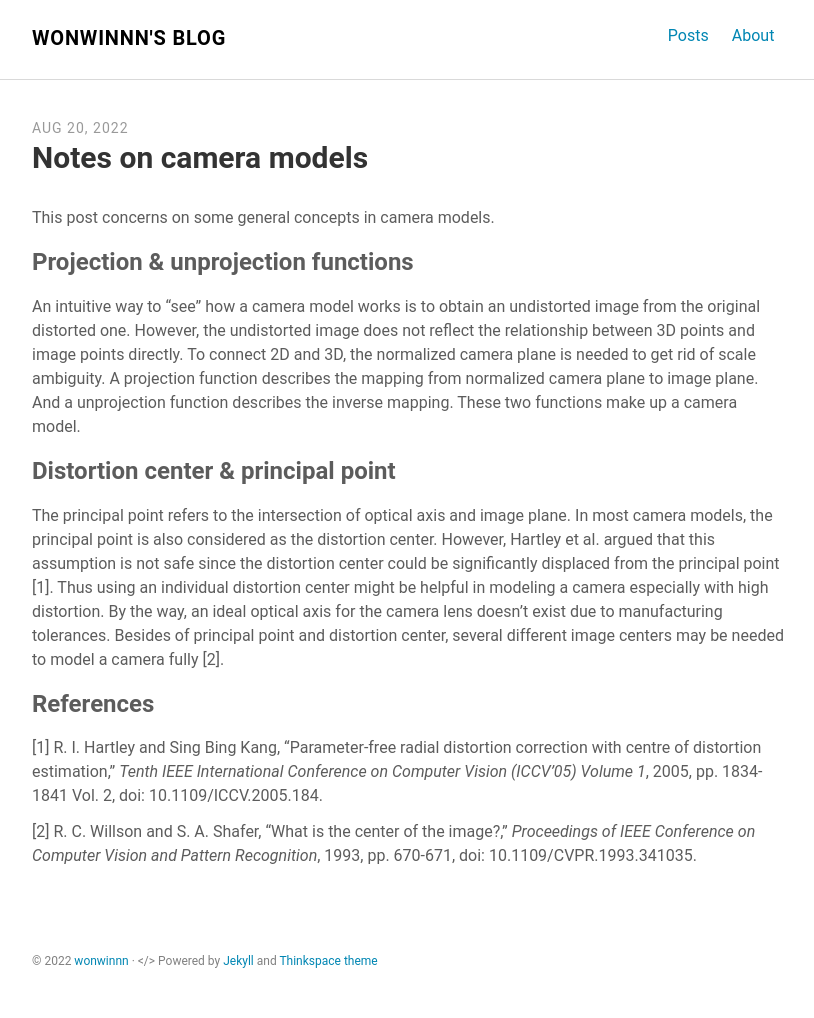
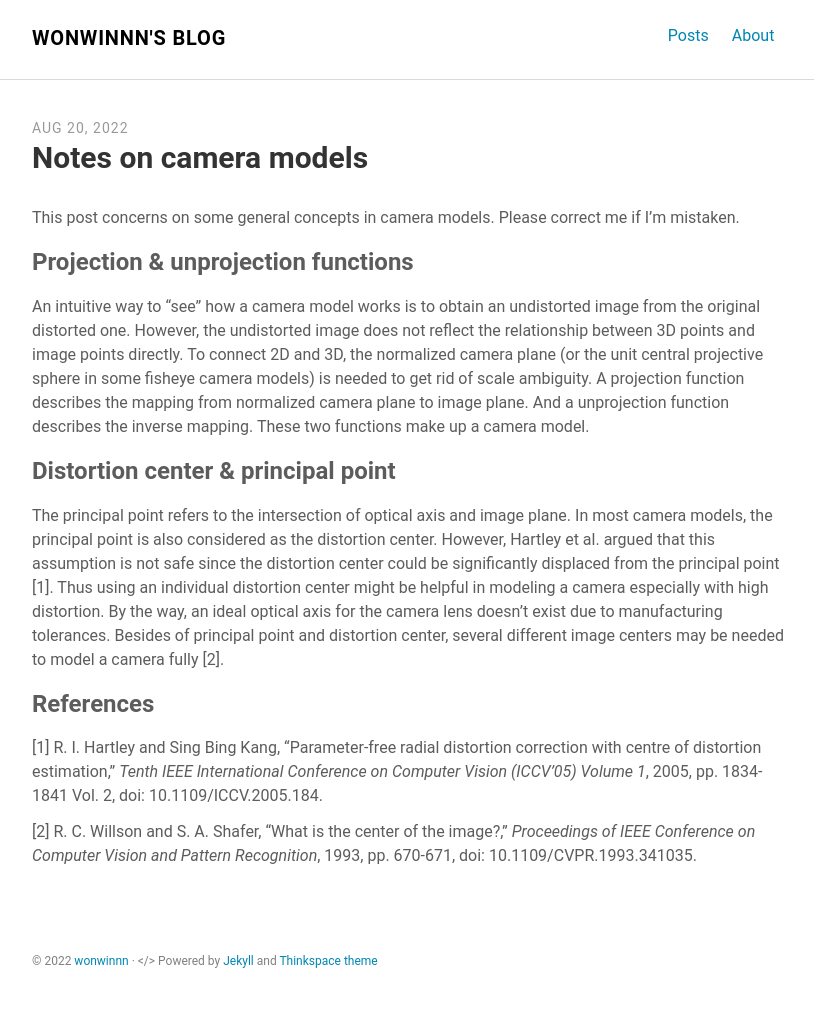
Before and after one commit to wonwinnn/wonwinnn.github.io, a Jekyll site: the page built from _posts/2022-08-20-notes-on-camera-models.md, in a window 1280 px wide. Shown: the whole page, without its empty margins (232-1046 px from the left). Built offline with Jekyll 4.4.1, drawn with Linux system fonts in a browser that asks for light colours; some web fonts are replaced.

Commit message:
Update 2022-08-20-notes-on-camera-models.md

```diff
--- a/_posts/2022-08-20-notes-on-camera-models.md
+++ b/_posts/2022-08-20-notes-on-camera-models.md
@@ -7,11 +7,11 @@ keywords: "camera model"
 author: wonwinnn
 ---
 
-This post concerns on some general concepts in camera models.
+This post concerns on some general concepts in camera models. Please correct me if I’m mistaken.
 
 ### Projection & unprojection functions
 
-An intuitive way to "see" how a camera model works is to obtain an undistorted image from the original distorted one. However, the undistorted image does not reflect the relationship between 3D points and image points directly. To connect 2D and 3D,  the normalized camera plane is needed to get rid of scale ambiguity.  A projection function describes the mapping from normalized camera plane to image plane. And a unprojection function describes the inverse mapping. These two functions make up a camera model.
+An intuitive way to "see" how a camera model works is to obtain an undistorted image from the original distorted one. However, the undistorted image does not reflect the relationship between 3D points and image points directly. To connect 2D and 3D,  the normalized camera plane (or the unit central projective sphere in some fisheye camera models) is needed to get rid of scale ambiguity.  A projection function describes the mapping from normalized camera plane to image plane. And a unprojection function describes the inverse mapping. These two functions make up a camera model.
 
 ### Distortion center & principal point
 
```
